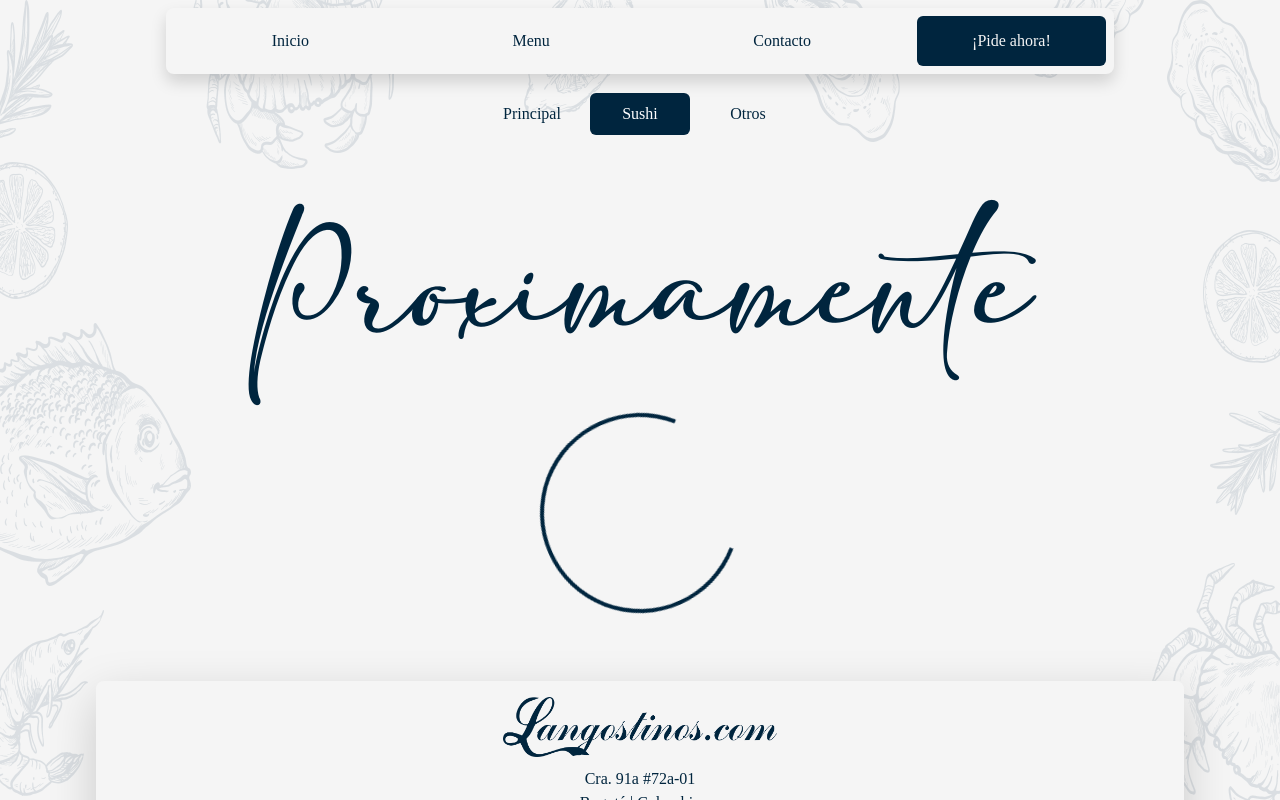
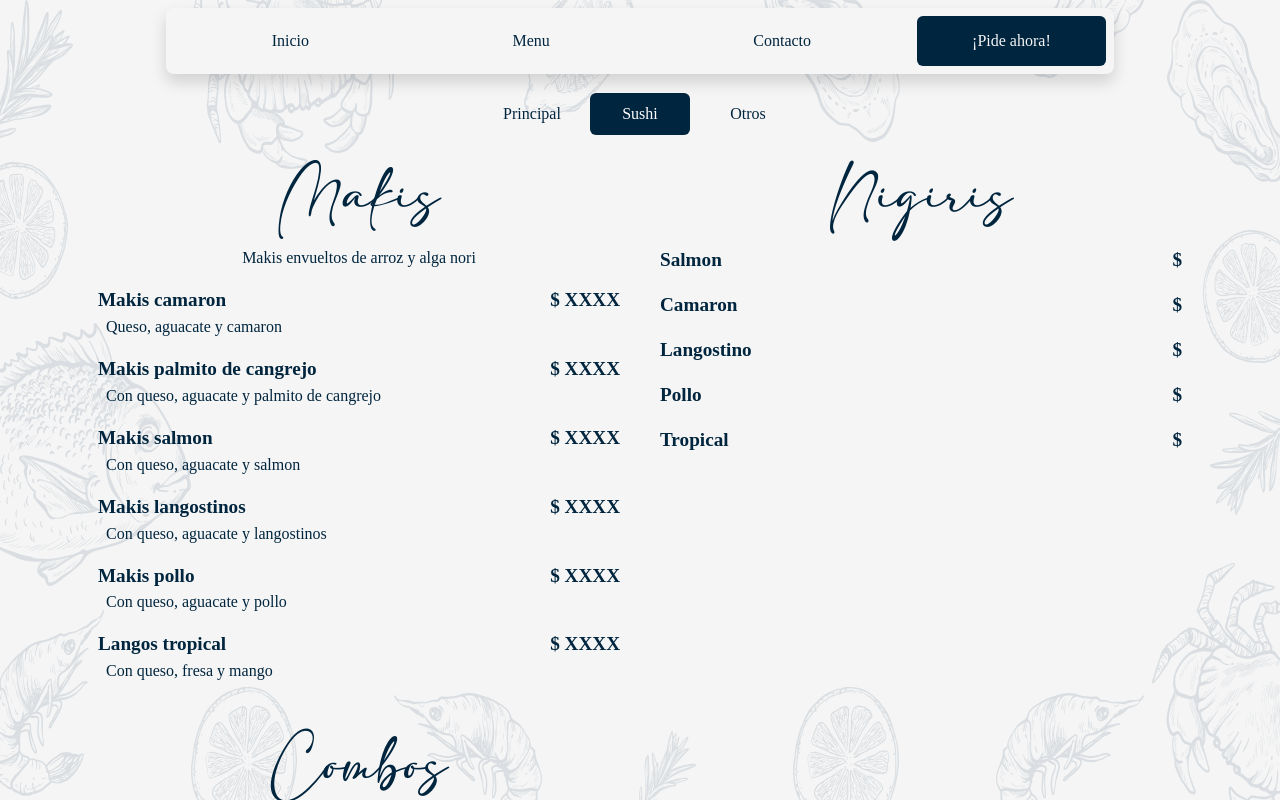
Before and after one commit to langostinos-com/web, a Vue app: page /menu in a window 1280 px wide. Both pictures are taken after a click on the tab "Sushi". Shown: the top 800 px of the page. Built offline with nearby package versions, Linux system fonts and the light colour scheme.

Commit message:
lilupdate

```diff
--- a/src/assets/datos.json
+++ b/src/assets/datos.json
@@ -121,7 +121,7 @@
 			]
 		},
 		"Pescados": {
-			"descripcion": "Con opciones desde 35 según tamaño, todos los platos son acompañados con arroz, patacones o papas a la francesa y ensalada. Algunos pueden ser preparados en salsa o fritos.",
+			"descripcion": "Con opciones desde $35.000 según tamaño, todos los platos son acompañados con arroz, patacones o papas a la francesa y ensalada.",
 			"opciones": [
 				"Frito",
 				"En salsa",
@@ -303,6 +303,92 @@
 			}
 		]
 	},
-	"Sushis": {},
+	"menuSushi": {
+		"Makis":{
+			"descripcion": "Makis envueltos de arroz y alga nori",
+			"platos": [
+				{
+					"nombre": "Makis camaron",
+					"descripcion": "Queso, aguacate y camaron",
+					"costo": "XXXX"
+				},
+				{
+					"nombre": "Makis palmito de cangrejo",
+					"descripcion": "Con queso, aguacate y palmito de cangrejo",
+					"costo": "XXXX"
+				},
+				{
+					"nombre": "Makis salmon",
+					"descripcion": "Con queso, aguacate y salmon",
+					"costo": "XXXX"
+				},
+				{
+					"nombre": "Makis langostinos",
+					"descripcion": "Con queso, aguacate y langostinos",
+					"costo": "XXXX"
+				},
+				{
+					"nombre": "Makis pollo",
+					"descripcion": "Con queso, aguacate y pollo",
+					"costo": "XXXX"
+				},
+				{
+					"nombre": "Langos tropical",
+					"descripcion": "Con queso, fresa y mango",
+					"costo": "XXXX"
+				}
+			]
+		},
+		"Nigiris": {
+			"descripcion": "",
+			"platos": [
+				{
+					"nombre": "Salmon",
+					"descripcion": "",
+					"costo": ""
+				},
+				{
+					"nombre": "Camaron",
+					"descripcion": "",
+					"costo": ""
+				},
+				{
+					"nombre": "Langostino",
+					"descripcion": "",
+					"costo": ""
+				},
+				{
+					"nombre": "Pollo",
+					"descripcion": "",
+					"costo": ""
+				},
+				{
+					"nombre": "Tropical",
+					"descripcion": "",
+					"costo": ""
+				}
+			]
+		},
+		"Combos": {
+			"descripcion": "Combos de Makis a tu elección",
+			"platos": [
+				{
+					"nombre": "Festival Langos",
+					"descripcion": "40 piezas de rollos a tu elección",
+					"costo": ""
+				},
+				{
+					"nombre": "Super festival Langos",
+					"descripcion": "80 piezas de rollos a tu elección",
+					"costo": ""
+				},
+				{
+					"nombre": "",
+					"descripcion": "",
+					"costo": ""
+				}
+			]
+		}
+	},
 	"Otros": {}
 }
--- a/src/assets/styles.css
+++ b/src/assets/styles.css
@@ -58,7 +58,7 @@
 .carousel-item {
 	height: 100%;
 	width: 100%;
-	filter: brightness(70%);
+
 }
 
 .botonesBarra {
--- a/src/components/ListaMenu.vue
+++ b/src/components/ListaMenu.vue
@@ -5,7 +5,7 @@
 				<div class="w-100 h-100 p-3 rounded rounded-3 fichaMenu">
 					<div class="fs-1 text-center mb-2" style="font-family: adelia;">{{ key }}</div>
 					<p></p>
-					<div class="text-center" style="font-size: small;">{{ item.descripcion }}</div>
+					<div class="text-center" style="font-size: medium;">{{ item.descripcion }}</div>
 					<p></p>
 					<div v-for="(plato, key2) in item.platos" :key="key2">
 						<div class="d-flex flex-nowrap justify-content-between fw-bold" style="font-size: larger;">
--- a/src/views/MenuPage.vue
+++ b/src/views/MenuPage.vue
@@ -13,7 +13,7 @@
 	</ul>
 	<div class="tab-content" id="pills-tabContent">
 	<div class="tab-pane fade show active" id="pills-principal" role="tabpanel" aria-labelledby="pills-principal-tab" tabindex="0"><ListaMenu :datos = "datos.menuPrincipal"/></div>
-	<div class="tab-pane fade" id="pills-sushi" role="tabpanel" aria-labelledby="pills-sushi-tab" tabindex="0"><ListaMenu :datos = "datos.menuSushi"/> <Proximamente/></div>
+	<div class="tab-pane fade" id="pills-sushi" role="tabpanel" aria-labelledby="pills-sushi-tab" tabindex="0"><ListaMenu :datos = "datos.menuSushi"/></div>
 	<div class="tab-pane fade" id="pills-bebidas" role="tabpanel" aria-labelledby="pills-bebidas-tab" tabindex="0"><ListaMenu :datos = "datos.menuBebidas"/> <Proximamente/></div>
 	</div>
 </template>
```
